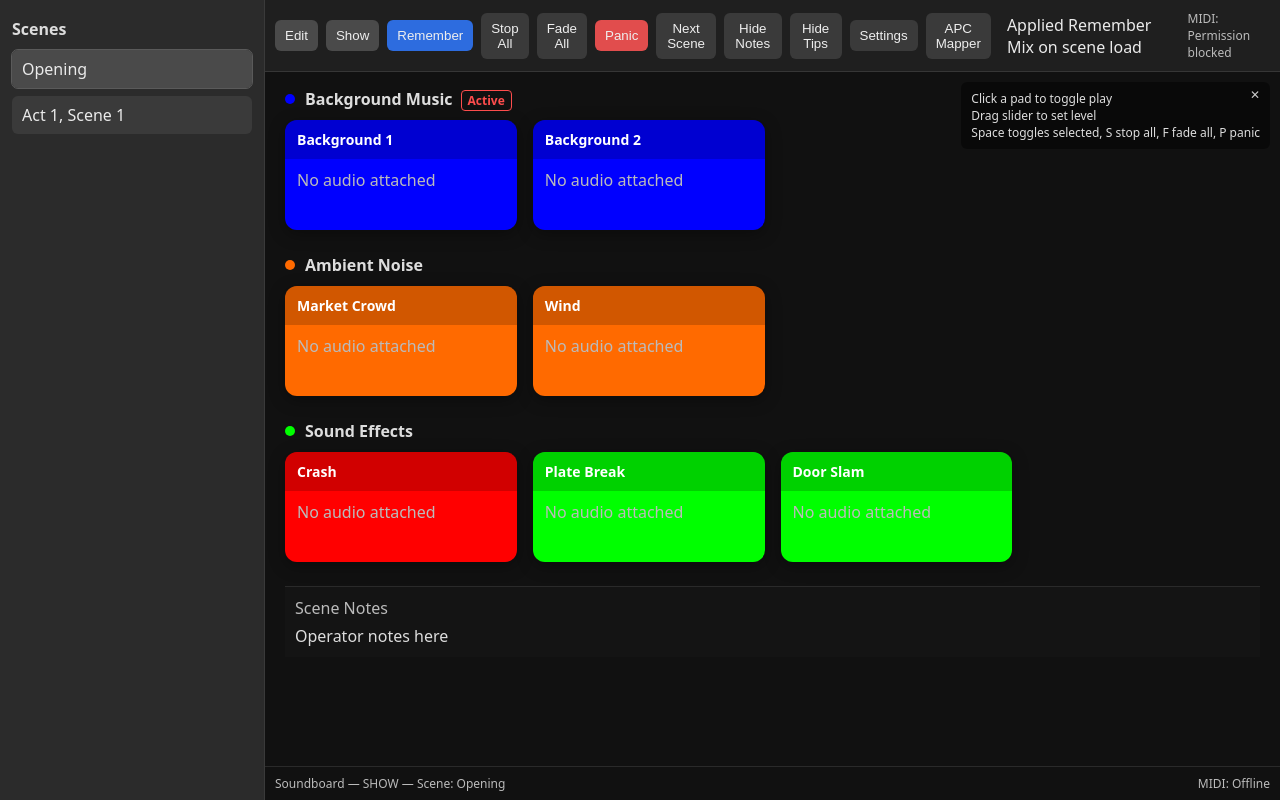
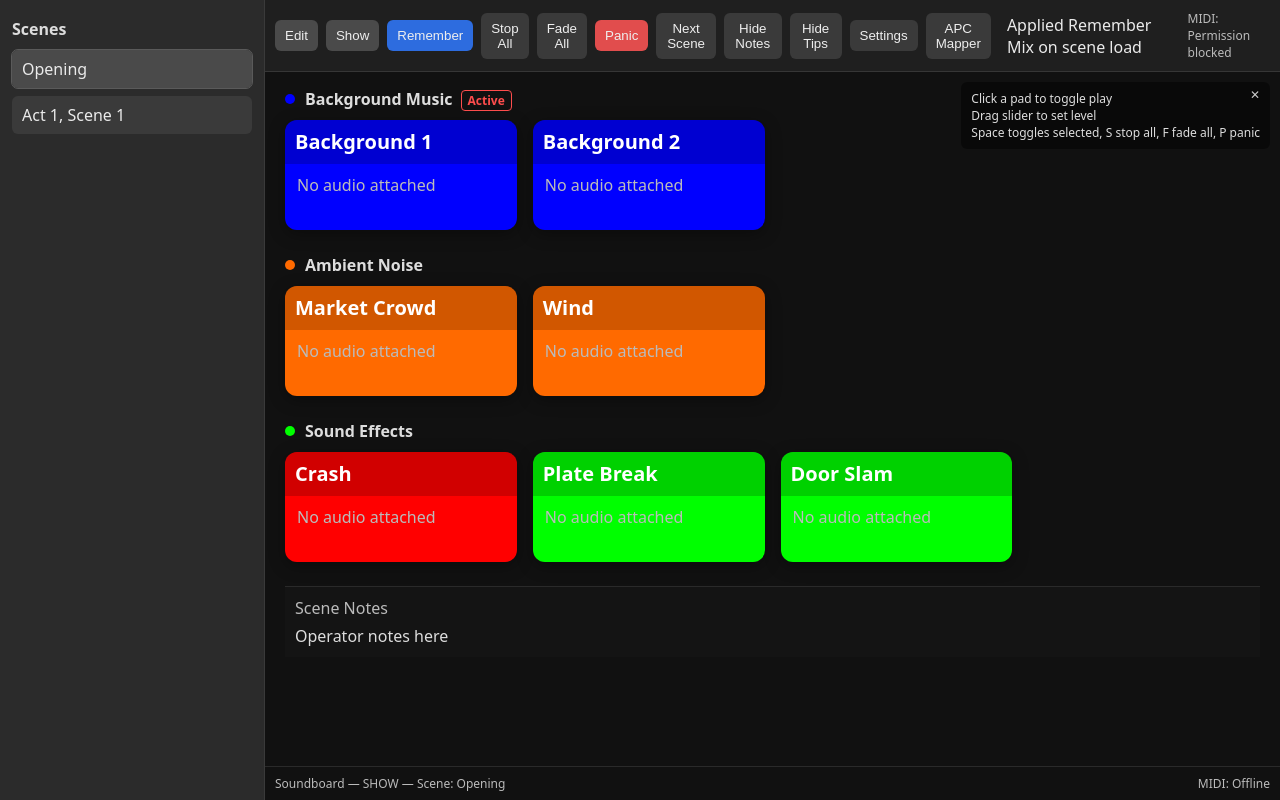
Before and after one commit to crownemmanuel/CueBoard, a React (Vite) app: page / in a window 1280 px wide. Built offline with nearby package versions, Linux system fonts and the light colour scheme.

Commit message:
increase font size

```diff
--- a/src/App.jsx
+++ b/src/App.jsx
@@ -1103,7 +1103,14 @@ function PadCard({
   onEdit,
   onDelete,
 }) {
-  const headerStyle = { background: "rgba(0,0,0,.18)", color: "#fff" };
+  const headerStyle = {
+    background: "rgba(0,0,0,.18)",
+    color: "#fff",
+    fontSize: 20,
+    fontWeight: 700,
+    lineHeight: "28px",
+    padding: "8px 10px",
+  };
   const resolvedBase = pad.color || "#2a2a2a";
   const bodyColor = pad.playing ? lighten(resolvedBase, 0.12) : resolvedBase;
 
@@ -1123,7 +1130,7 @@ function PadCard({
       waveColor: "#4fc3f7",
       progressColor: "#03dac6",
       cursorColor: "#eee",
-      height: 56,
+      height: 36,
       barWidth: 2,
       normalize: true,
     });
```
